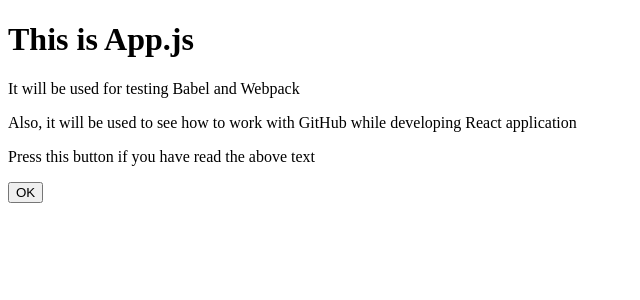
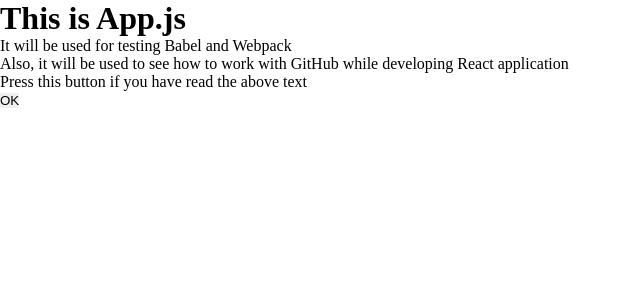
Before and after one commit to AlexanderStepanov98/saladapp, a React app: page / in a window 1280 px wide. Shown: the top 300 px of the page, without its empty margins (0-640 px from the left). Built offline with nearby package versions, Linux system fonts and the light colour scheme.

Commit message:
style-loader and css-loader added

```diff
--- a/package.json
+++ b/package.json
@@ -18,7 +18,9 @@
     "@babel/preset-env": "^7.4.5",
     "@babel/preset-react": "^7.0.0",
     "babel-loader": "^8.0.6",
+    "css-loader": "^2.1.1",
     "html-webpack-plugin": "^3.2.0",
+    "style-loader": "^0.23.1",
     "webpack": "^4.32.2",
     "webpack-cli": "^3.3.2",
     "webpack-dev-server": "^3.5.1"
--- /dev/null
+++ b/src/components/App.css
@@ -0,0 +1,5 @@
+* {
+    margin: 0;
+    padding: 0;
+    border: 0;
+}
--- a/src/components/App.js
+++ b/src/components/App.js
@@ -1,4 +1,5 @@
 import React, { Component } from "react";
+import styles from "./App.css";
 
 export default class App extends Component {
     okButtonHandler() {
--- a/webpack.config.js
+++ b/webpack.config.js
@@ -15,6 +15,10 @@
                 use: {
                     loader: "babel-loader"
                 },
+            },
+            {
+                test: /\.css$/,
+                use: ["style-loader", "css-loader"]
             }
         ]
     },
```
Also changed, not shown: 1 other file (tests, documents, lock files or other folders).
